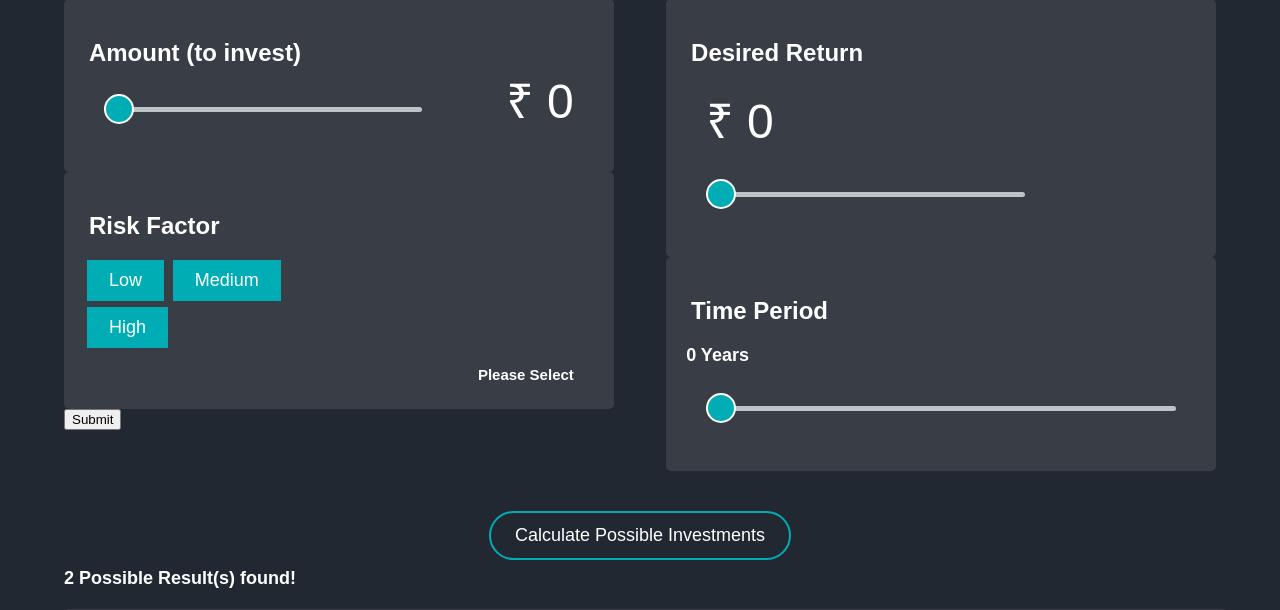
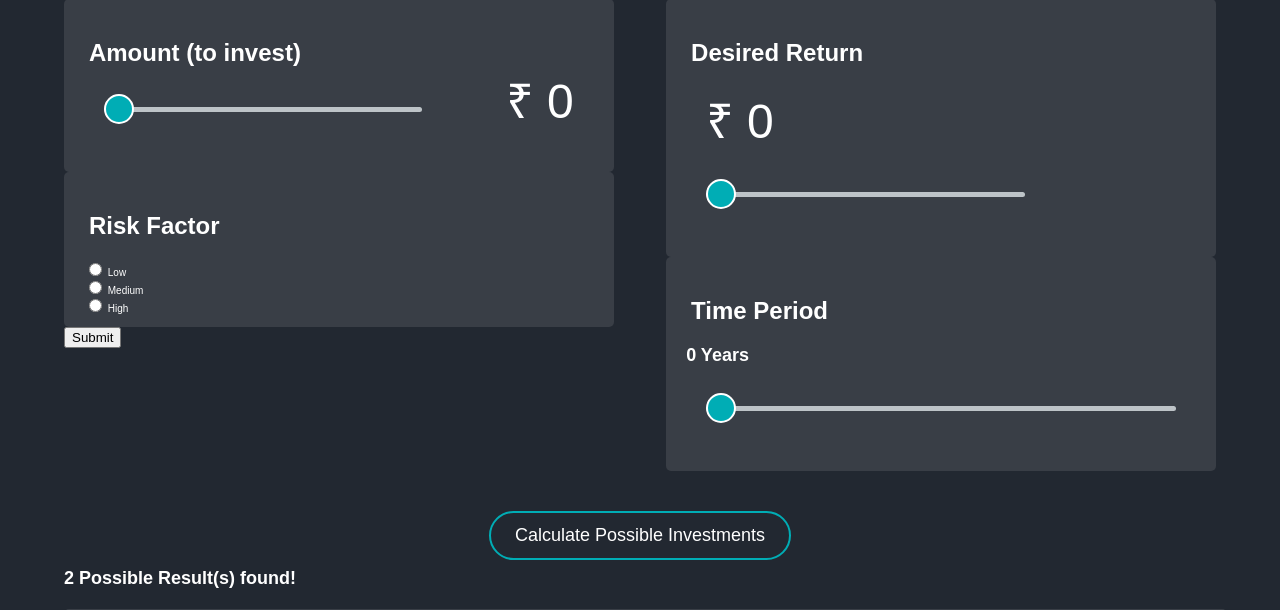
Before and after one commit to bhavy2908/alris_signup_api, a Flask app: page /return/index in a window 1280 px wide. Shown: the part 151-761 px from the top of the page. Run offline with Flask 2, Linux system fonts and the light colour scheme; some libraries are stand-ins or nearby versions.

Commit message:
Update index.html

```diff
--- a/templates/return calculator/index.html
+++ b/templates/return calculator/index.html
@@ -6,14 +6,15 @@
     <meta http-equiv="X-UA-Compatible" content="IE=edge">
     <meta name="viewport" content="width=device-width, initial-scale=1.0">
     <title>Return Calculator</title>
-    <link rel="stylesheet" href={{ url_for('static', filename='return/style.css') }}>
+    <link rel="stylesheet" href={{ url_for('static', filename='return/style.css' ) }}>
 </head>
 
 <body>
     <nav class="nav" style="position: fixed; z-index: 2;">
         <div class="container">
             <div class="logo">
-                <img src={{ url_for('static', filename='return/return calculator.png') }} alt="" srcset="" width="150px" style="margin-top: 10px;">
+                <img src={{ url_for('static', filename='return/return calculator.png' ) }} alt="" srcset=""
+                    width="150px" style="margin-top: 10px;">
             </div>
             <div id="mainListDiv" class="main_list">
                 <ul class="navlinks" style="padding-top: 10px;">
@@ -34,7 +35,7 @@
 
 
     <script src="https://ajax.googleapis.com/ajax/libs/jquery/3.1.1/jquery.min.js"></script>
-    <script src={{ url_for('static', filename='return/script.js') }}></script>
+    <script src={{ url_for('static', filename='return/script.js' ) }}></script>
 
 
     <!-- navblack-->
@@ -91,29 +92,20 @@
                     elem1.addEventListener("input", rangeValue);
                 </script>
             </section>
-        <br><br><br>
+            <br><br><br>
 
             <section class="hello left" style="padding-right: 40px;padding-bottom: 13px;">
                 <div>
                     <h1 style="margin-left: 1%; font-size: x-large;">Risk Factor</h1>
                     <div>
-                       <button onclick="fun1()" type="button" class="hbtn hb-fill-middle-rev-bg">Low</button>
-                        <button onclick="fun2()" type="button" class="hbtn hb-fill-middle-rev-bg">Medium</button>
-                        <br>
-                        <button onclick="fun3()" type="button" class="hbtn hb-fill-middle-rev-bg">High</button>
+                        <input type="radio" name="khatka">
+                        <label for="html">Low</label><br>
+                        <input type="radio" name="khatka">
+                        <label for="html">Medium</label><br>
+                        <input type="radio" name="khatka">
+                        <label for="html">High</label><br>
                     </div>
-                    <div style="float:right"><h1 class="value22">Please Select</h1></div>
-                   <script>
-                       function fun1(){
-                           document.querySelector('.value22').innerHTML='LOW';
-                       }
-                       function fun2(){
-                           document.querySelector('.value22').innerHTML='MEDIUM';
-                       }
-                       function fun3(){
-                           document.querySelector('.value22').innerHTML='HIGH';
-                       }
-                       </script>
+
                 </div>
 
 
@@ -127,7 +119,7 @@
                 </div>
 
                 <script>
-                    var elem3= document.getElementById('s3');
+                    var elem3 = document.getElementById('s3');
 
                     var rangeValue = function () {
                         var newValue = elem3.value;
```
